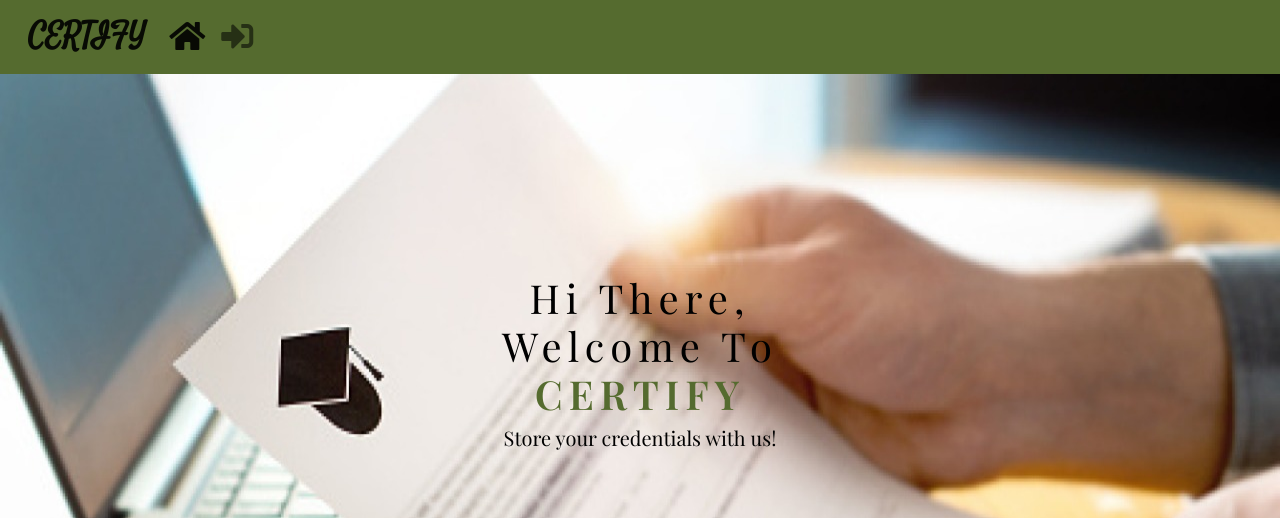
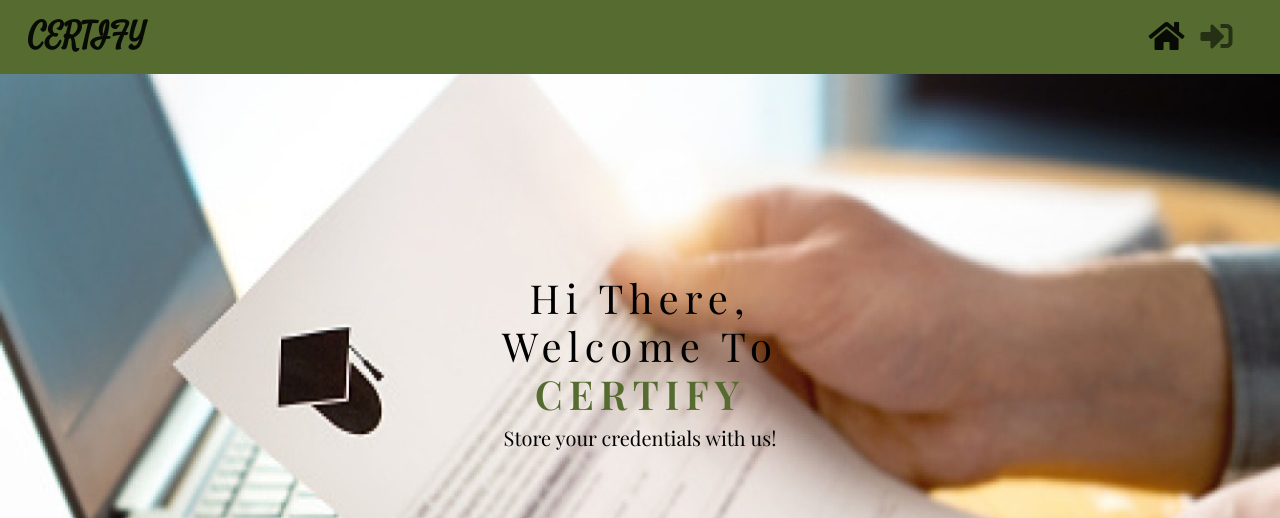
Before and after one commit to Maryan23/CERTIFY, a Django app: page / in a window 1280 px wide. Shown: the top 518 px of the page. Run offline with Django 3.2, Linux system fonts and the light colour scheme; parts of the project's set-up code (start-up, migrations or seed data) failed here and were passed over; some libraries are stand-ins or nearby versions; some web fonts are replaced.

Commit message:
Styles navbar

```diff
--- a/api/templates/navbar.html
+++ b/api/templates/navbar.html
@@ -1,10 +1,10 @@
 <nav style="background-color:darkolivegreen " class="navbar navbar-expand-lg navbar-light">
     <div class="container-fluid">
-      <a style="font-family:'Satisfy', cursive;;font-size: 2em;font-weight: 900;" class="navbar-brand">CERTIFY</a>
+      <a style="font-family:'Satisfy', cursive;font-size: 2em;font-weight: 900;" class="navbar-brand">CERTIFY</a>
       <button class="navbar-toggler" type="button" data-bs-toggle="collapse" data-bs-target="#navbarSupportedContent" aria-controls="navbarSupportedContent" aria-expanded="false" aria-label="Toggle navigation">
         <span class="navbar-toggler-icon"></span>
       </button>
-      <div class="collapse navbar-collapse" id="navbarSupportedContent">
+      <div class="collapse navbar-collapse" style="margin-left:80%;" id="navbarSupportedContent">
         <ul class="navbar-nav me-auto mb-2 mb-lg-0">
           <li class="nav-item">
             <a class="nav-link active" aria-current="page" href="/"><i class="fa fa-home fa-2x"></i></a>
```
